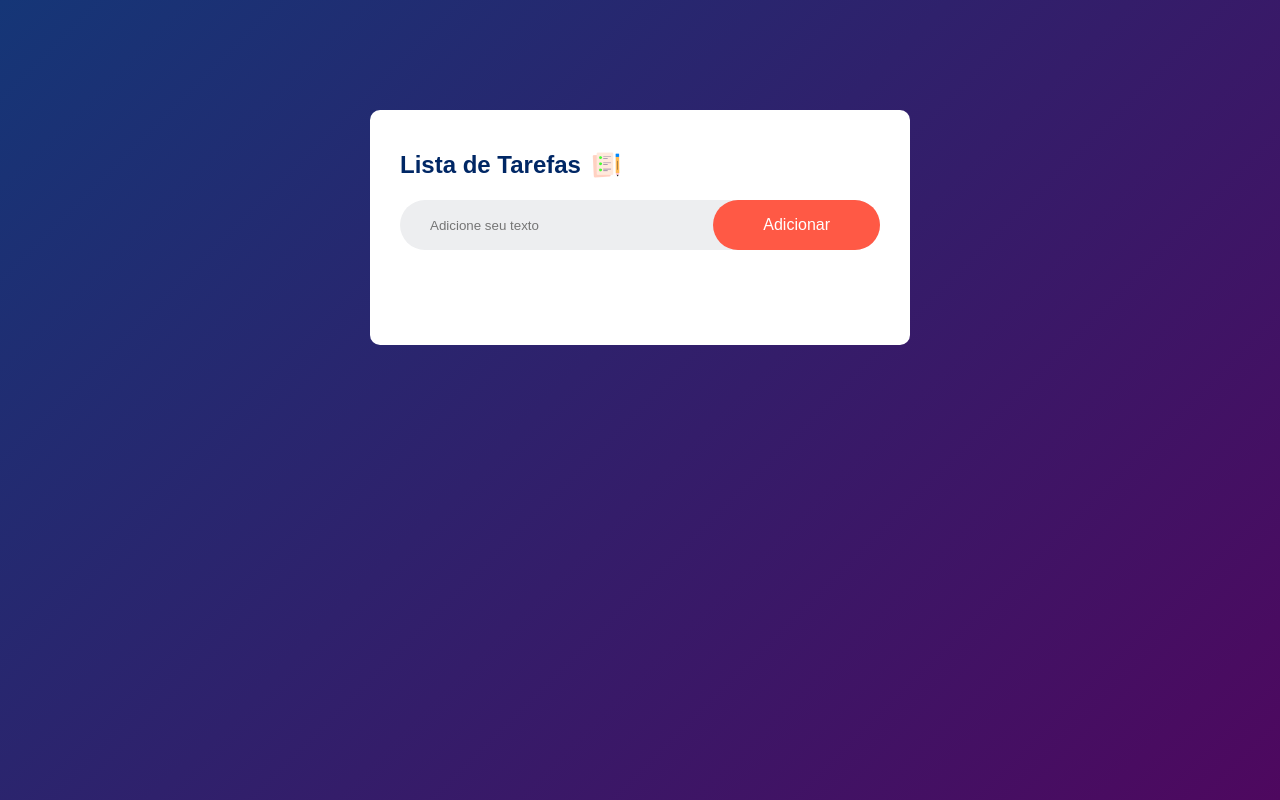
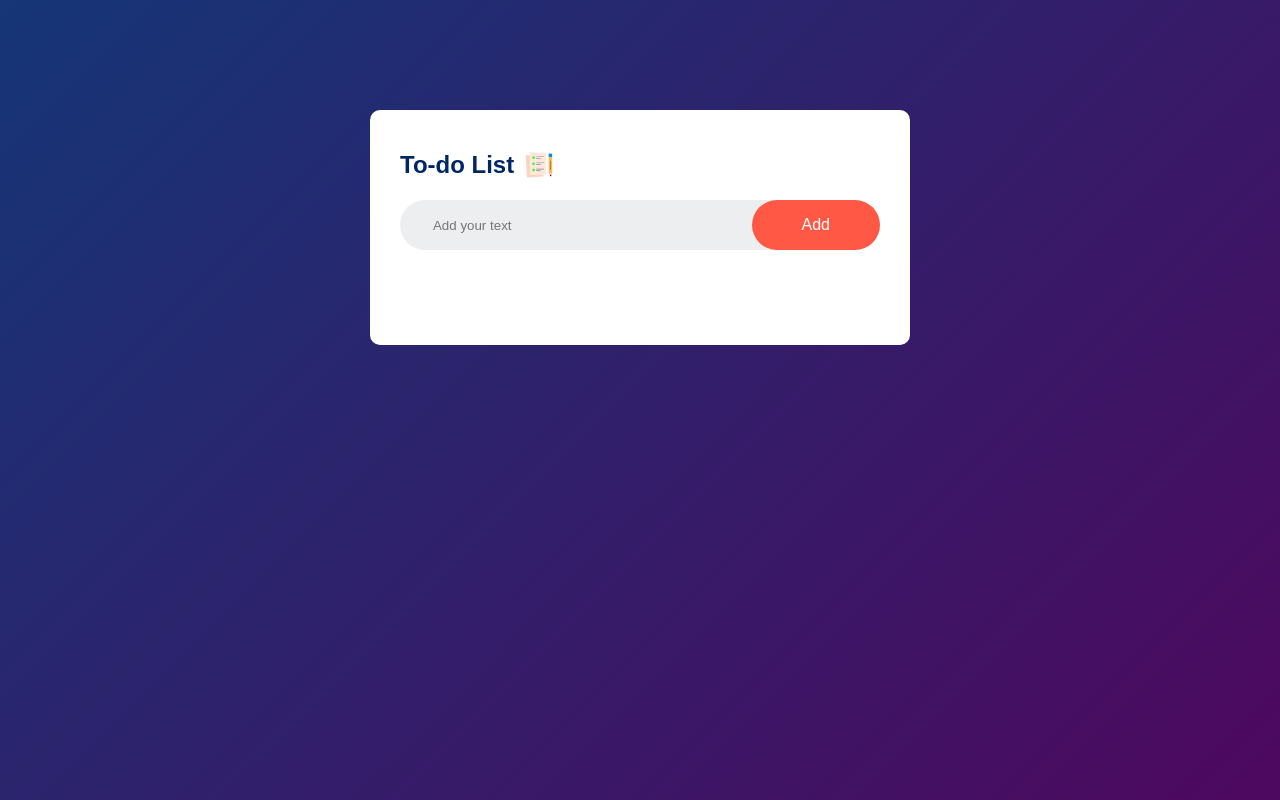
Before and after one commit to Levi-Valverde/to-do-list, a plain HTML site: page index.html in a window 1280 px wide. Drawn offline with Linux system fonts and the light colour scheme.

Commit message:
Update index.html
changing...

```diff
--- a/index.html
+++ b/index.html
@@ -11,10 +11,10 @@
 <body>
     <div class="container">
         <div class="todo-app">
-            <h2>Lista de Tarefas <img src="./images/icon.png"></h2>
+            <h2> To-do List <img src="./images/icon.png"></h2>
             <div class="row">
-                <input type="text" name="" id="input-box" placeholder="Adicione seu texto">
-                <button onclick="addTask()">Adicionar</button>
+                <input type="text" name="" id="input-box" placeholder=" Add your text">
+                <button onclick="addTask()">Add</button>
             </div>
             <ul id="list-container">
                 <!--  <li class="checked">Task 1</li>
```
